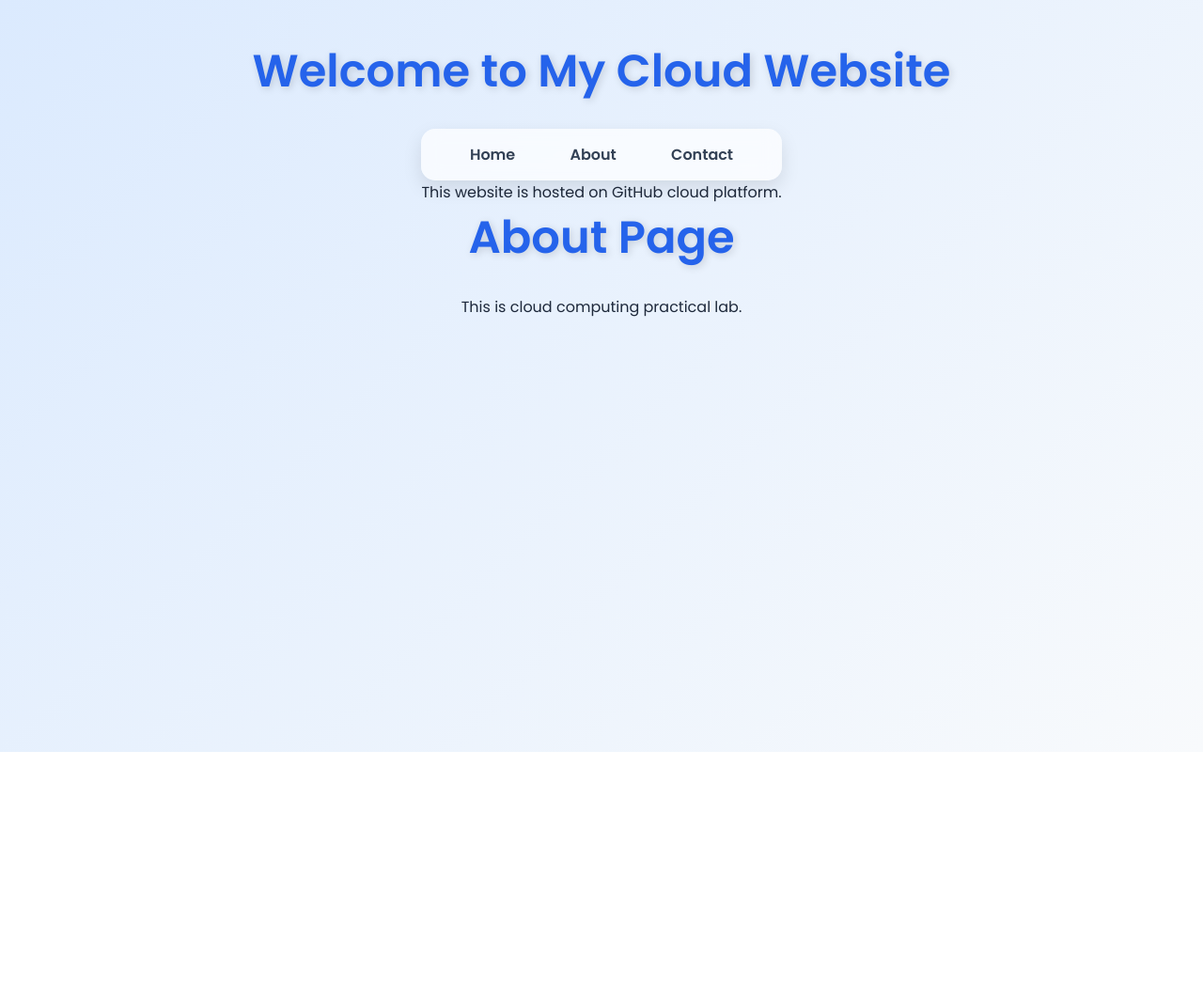
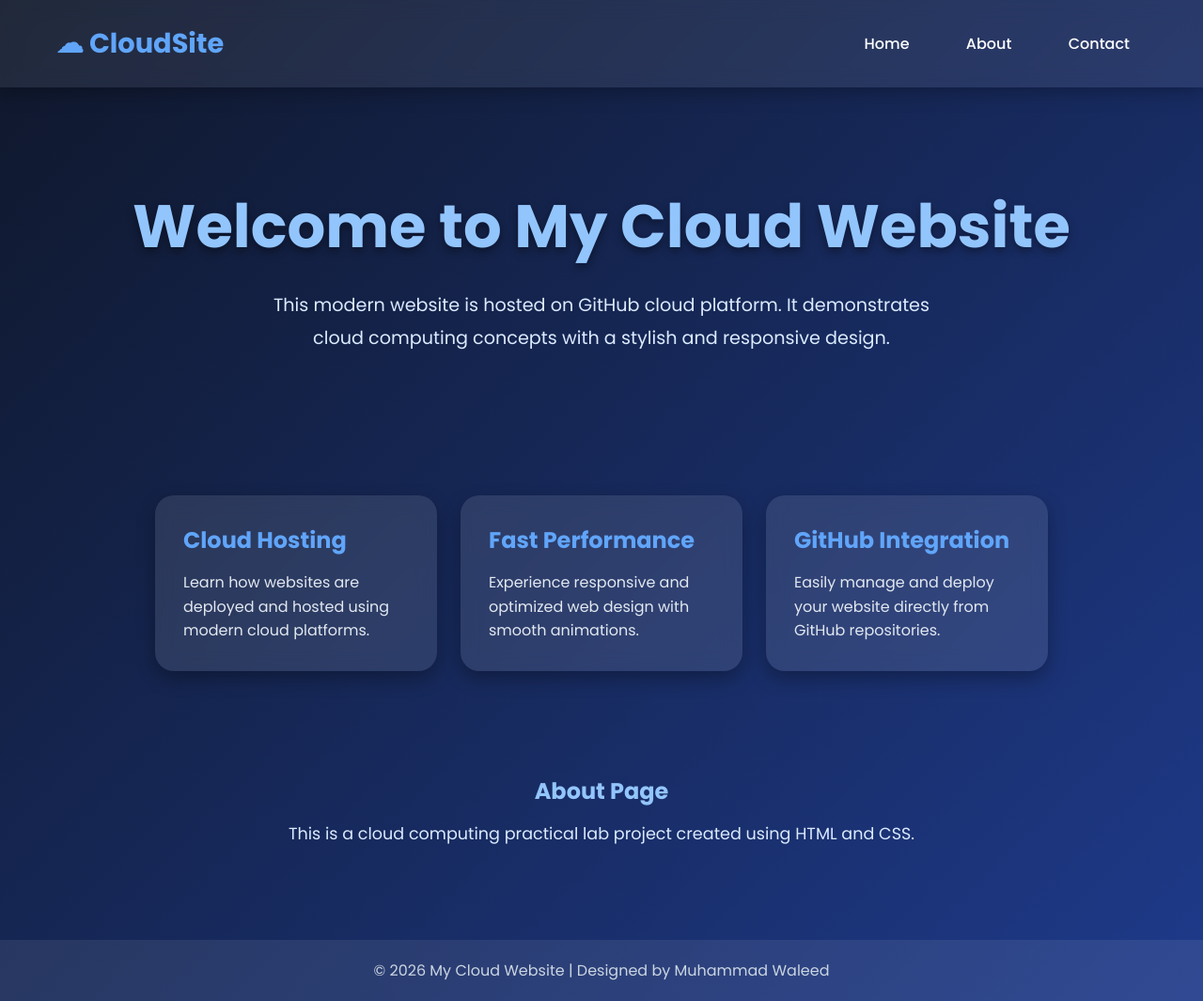
Before and after one commit to MUHAMMADWALEED160/CloudActivity, a plain HTML site: page about.html in a window 1280 px wide. Shown: the whole page at 94% size. Before the commit the page ends 800 px from the top, so only its background shows below. Drawn offline with Linux system fonts and the light colour scheme.

Commit message:
aboutupdated

```diff
--- a/about.html
+++ b/about.html
@@ -1,13 +1,175 @@
 <!DOCTYPE html>
-<html>
+<html lang="en">
+
 <head>
+    <meta charset="UTF-8">
+    <meta name="viewport" content="width=device-width, initial-scale=1.0">
     <title>My Cloud Website</title>
-<link rel="stylesheet" href="style.css">
+
+    <!-- Google Font -->
+    <link href="https://fonts.googleapis.com/css2?family=Poppins:wght@300;400;500;600;700&display=swap" rel="stylesheet">
+
+    <style>
+
+        *{
+            margin: 0;
+            padding: 0;
+            box-sizing: border-box;
+        }
+
+        body{
+            font-family: 'Poppins', sans-serif;
+            background: linear-gradient(135deg, #0f172a, #1e3a8a);
+            color: white;
+            min-height: 100vh;
+        }
+
+        /* Header Section */
+        header{
+            padding: 25px 60px;
+            display: flex;
+            justify-content: space-between;
+            align-items: center;
+            background: rgba(255,255,255,0.08);
+            backdrop-filter: blur(10px);
+            box-shadow: 0 4px 20px rgba(0,0,0,0.3);
+        }
+
+        .logo{
+            font-size: 1.8rem;
+            font-weight: bold;
+            color: #60a5fa;
+        }
+
+        /* Navigation */
+        nav a{
+            text-decoration: none;
+            color: white;
+            margin-left: 20px;
+            font-weight: 500;
+            padding: 10px 18px;
+            border-radius: 10px;
+            transition: 0.3s;
+        }
+
+        nav a:hover{
+            background: #3b82f6;
+            transform: translateY(-2px);
+            box-shadow: 0 4px 12px rgba(59,130,246,0.5);
+        }
+
+        /* Hero Section */
+        .hero{
+            display: flex;
+            flex-direction: column;
+            justify-content: center;
+            align-items: center;
+            text-align: center;
+            padding: 100px 20px;
+        }
+
+        .hero h1{
+            font-size: 4rem;
+            margin-bottom: 20px;
+            color: #93c5fd;
+            text-shadow: 0 4px 10px rgba(0,0,0,0.4);
+        }
+
+        .hero p{
+            max-width: 700px;
+            font-size: 1.2rem;
+            line-height: 1.8;
+            color: #dbeafe;
+        }
+
+        /* Cards Section */
+        .container{
+            display: flex;
+            justify-content: center;
+            flex-wrap: wrap;
+            gap: 25px;
+            padding: 50px;
+        }
+
+        .card{
+            background: rgba(255,255,255,0.1);
+            padding: 30px;
+            width: 300px;
+            border-radius: 20px;
+            backdrop-filter: blur(10px);
+            box-shadow: 0 8px 20px rgba(0,0,0,0.3);
+            transition: 0.4s;
+        }
+
+        .card:hover{
+            transform: translateY(-10px) scale(1.03);
+        }
+
+        .card h2{
+            margin-bottom: 15px;
+            color: #60a5fa;
+        }
+
+        .card p{
+            color: #e2e8f0;
+            line-height: 1.6;
+        }
+
+        /* About Section */
+        .about{
+            text-align: center;
+            padding: 60px 20px;
+        }
+
+        .about h1{
+            margin-bottom: 15px;
+            color: #93c5fd;
+        }
+
+        .about p{
+            font-size: 1.1rem;
+            color: #dbeafe;
+        }
+
+        /* Footer */
+        footer{
+            text-align: center;
+            padding: 20px;
+            background: rgba(255,255,255,0.08);
+            margin-top: 40px;
+        }
+
+        footer p{
+            color: #cbd5e1;
+        }
+
+        /* Responsive */
+        @media(max-width: 768px){
+
+            header{
+                flex-direction: column;
+                gap: 15px;
+            }
+
+            .hero h1{
+                font-size: 2.5rem;
+            }
+
+            .container{
+                padding: 20px;
+            }
+
+        }
+
+    </style>
 </head>
 
 <body>
 
-<h1>Welcome to My Cloud Website</h1>
+    <!-- Header -->
+    <header>
+
+        <div class="logo">☁ CloudSite</div>
 
         <nav>
             <a href="index.html">Home</a>
@@ -15,10 +177,61 @@
             <a href="contact.html">Contact</a>
         </nav>
 
-<p>This website is hosted on GitHub cloud platform.</p>
+    </header>
+
+    <!-- Hero Section -->
+    <section class="hero">
+
+        <h1>Welcome to My Cloud Website</h1>
+
+        <p>
+            This modern website is hosted on GitHub cloud platform.
+            It demonstrates cloud computing concepts with a stylish and responsive design.
+        </p>
+
+    </section>
+
+    <!-- Cards -->
+    <section class="container">
+
+        <div class="card">
+            <h2>Cloud Hosting</h2>
+            <p>
+                Learn how websites are deployed and hosted using modern cloud platforms.
+            </p>
+        </div>
+
+        <div class="card">
+            <h2>Fast Performance</h2>
+            <p>
+                Experience responsive and optimized web design with smooth animations.
+            </p>
+        </div>
+
+        <div class="card">
+            <h2>GitHub Integration</h2>
+            <p>
+                Easily manage and deploy your website directly from GitHub repositories.
+            </p>
+        </div>
+
+    </section>
+
+    <!-- About Section -->
+    <section class="about">
+
+        <h1>About Page</h1>
+
+        <p>
+            This is a cloud computing practical lab project created using HTML and CSS.
+        </p>
+
+    </section>
+
+    <!-- Footer -->
+    <footer>
+        <p>© 2026 My Cloud Website | Designed by Muhammad Waleed</p>
+    </footer>
 
 </body>
 </html>
-
-<h1>About Page</h1>
-<p>This is cloud computing practical lab.</p>
```
Lines whose indentation alone changed are shown as unchanged.
